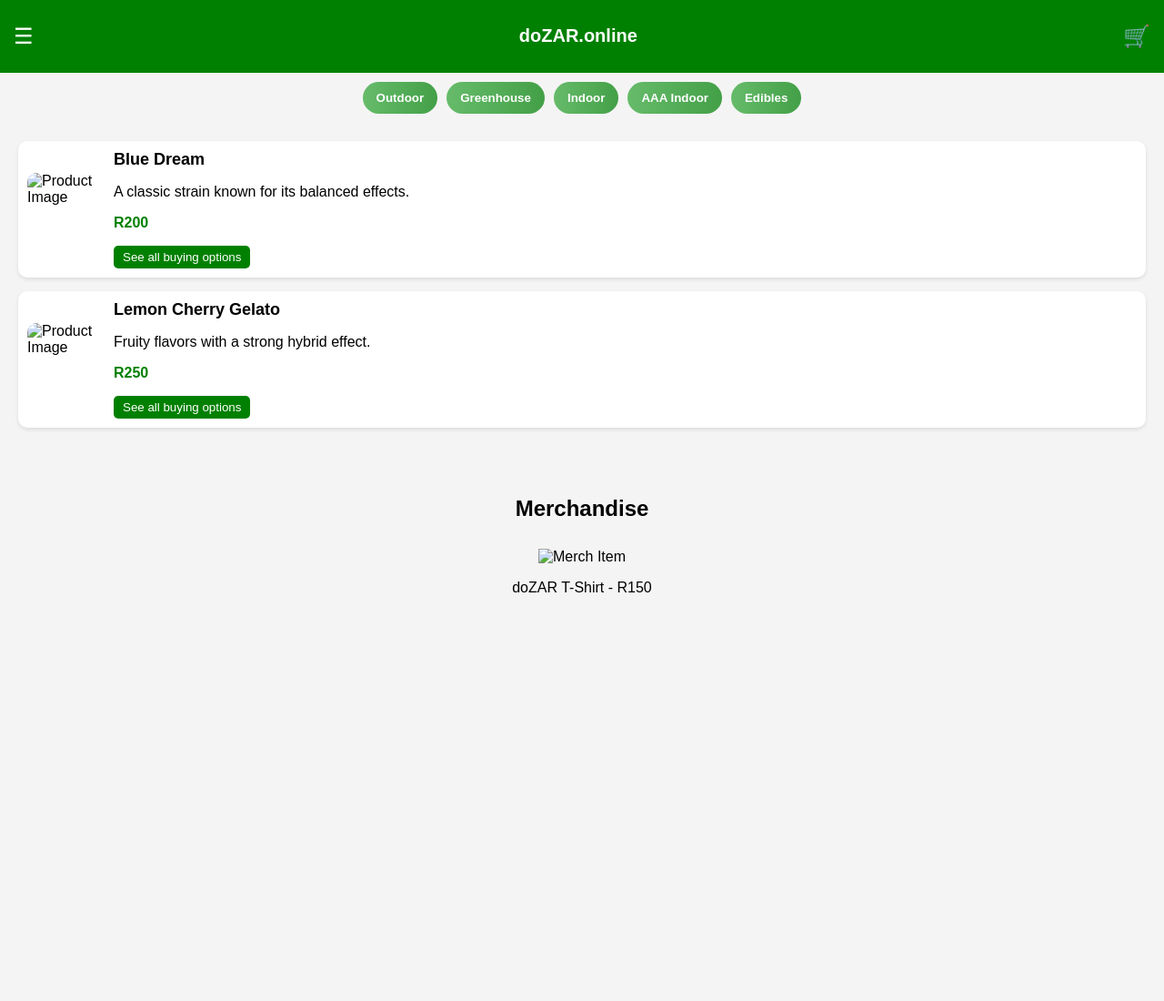
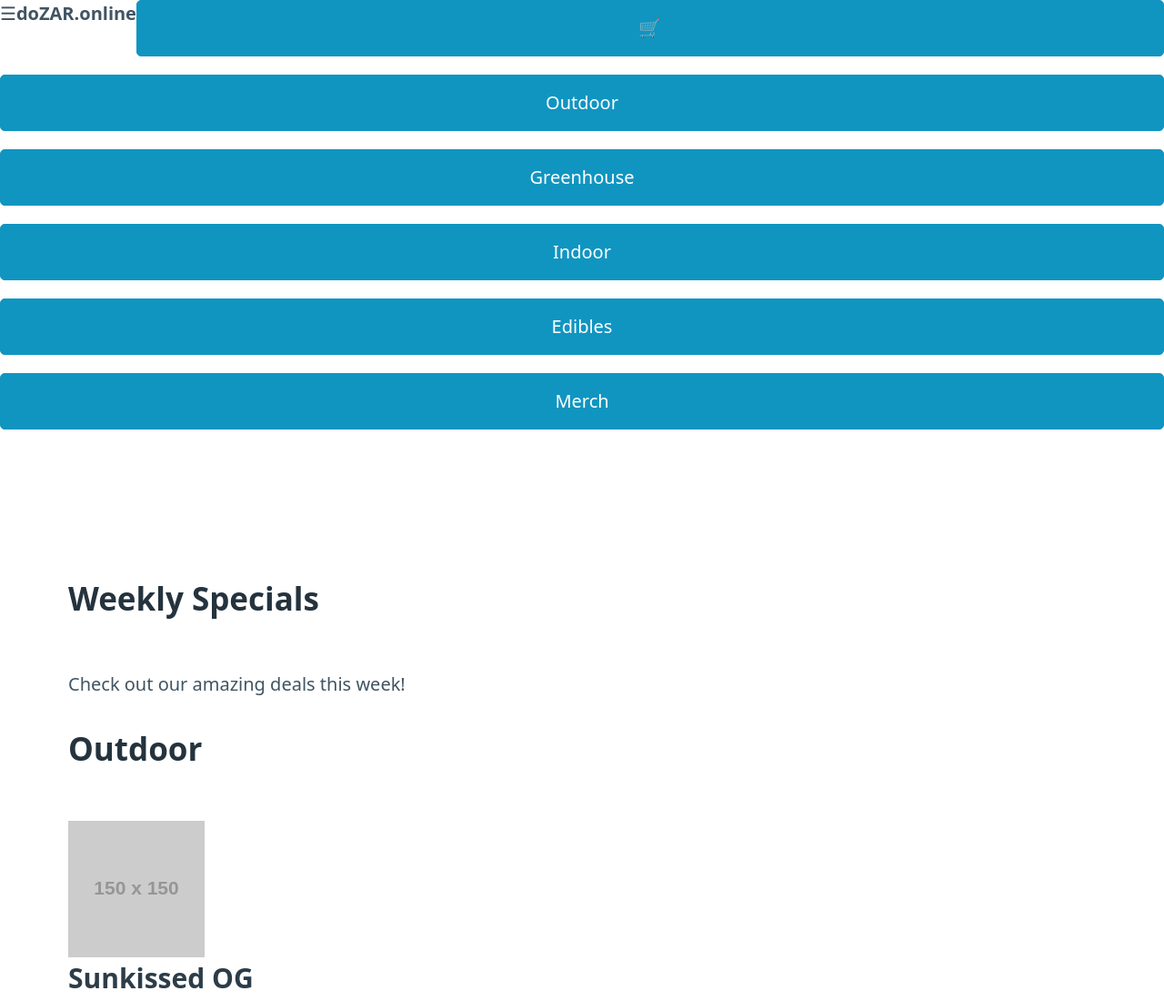
Before and after one commit to Bird-Mothusi-Gcinumuzi/https-birdgcinumuzimothusi.github.io-doZAR.online, a plain HTML site: page index.html in a window 1280 px wide. Shown: the top 1100 px of the page at 91% size. Before the commit the page ends 800 px from the top, so only its background shows below. Drawn offline with nearby package versions, Linux system fonts and the light colour scheme; placeholder pictures from the web are drawn by us.

Commit message:
Update index.html

```diff
--- a/index.html
+++ b/index.html
@@ -2,54 +2,71 @@
 <html lang="en">
 <head>
     <meta charset="UTF-8">
-    <meta name="viewport" content="width=device-width, initial-scale=1.0">
+    <meta name="viewport" content="width=device-width, initial-scale=1">
     <title>doZAR.online</title>
-    <link rel="stylesheet" href="style.css"> <!-- Ensuring stylesheet is linked properly -->
-    <script src="https://kit.fontawesome.com/a076d05399.js" crossorigin="anonymous"></script>
+    <link rel="stylesheet" href="https://cdn.jsdelivr.net/npm/@picocss/pico@1/css/pico.min.css">
+    <link rel="stylesheet" href="styles.css">
 </head>
 <body>
-    <header>
-        <div class="menu-icon">&#9776;</div>
-        <h1 class="logo">doZAR.online</h1>
-        <div class="cart-icon">&#128722;</div>
-    </header>
+    <nav>
+        <span class="menu-icon">☰</span>
+        <strong class="logo">doZAR.online</strong>
+        <button class="cart-button">🛒</button>
+    </nav>
 
     <section class="categories">
-        <button class="category">Outdoor</button>
-        <button class="category">Greenhouse</button>
-        <button class="category">Indoor</button>
-        <button class="category">AAA Indoor</button>
-        <button class="category">Edibles</button>
+        <button class="category outdoor">Outdoor</button>
+        <button class="category greenhouse">Greenhouse</button>
+        <button class="category indoor">Indoor</button>
+        <button class="category edibles">Edibles</button>
+        <button class="category merch">Merch</button>
     </section>
 
+    <main class="container">
+        <div class="banner">
+            <h2>Weekly Specials</h2>
+            <p>Check out our amazing deals this week!</p>
+        </div>
+
         <section class="products">
+            <h2>Outdoor</h2>
+            <div class="product-grid">
                 <div class="product-card">
-            <img src="product1.jpg" alt="Product Image">
+                    <img src="https://via.placeholder.com/150" alt="Sunkissed OG">
                     <div class="product-info">
-                <h2>Blue Dream</h2>
-                <p>A classic strain known for its balanced effects.</p>
-                <p class="price">R200</p>
-                <button class="buy-options">See all buying options</button>
+                        <h3>Sunkissed OG</h3>
+                        <p>Natural terpene profile with citrus and pine notes. 20% THC.</p>
+                        <button>See all buying options</button>
                     </div>
                 </div>
-
                 <div class="product-card">
-            <img src="product2.jpg" alt="Product Image">
+                    <img src="https://via.placeholder.com/150" alt="Mountain Berry">
                     <div class="product-info">
-                <h2>Lemon Cherry Gelato</h2>
-                <p>Fruity flavors with a strong hybrid effect.</p>
-                <p class="price">R250</p>
-                <button class="buy-options">See all buying options</button>
+                        <h3>Mountain Berry</h3>
+                        <p>Hybrid strain with 18% THC and 2% CBD. Berry and earth aroma.</p>
+                        <button>See all buying options</button>
+                    </div>
                 </div>
             </div>
         </section>
 
         <section class="merch">
             <h2>Merchandise</h2>
+            <div class="merch-grid">
                 <div class="merch-item">
-            <img src="shirt.jpg" alt="Merch Item">
-            <p>doZAR T-Shirt - R150</p>
+                    <img src="https://via.placeholder.com/100" alt="Heritage Hoodie">
+                    <h3>Heritage Hoodie</h3>
+                </div>
+                <div class="merch-item">
+                    <img src="https://via.placeholder.com/100" alt="Glass Collection">
+                    <h3>Glass Collection</h3>
+                </div>
             </div>
         </section>
+    </main>
+
+    <footer>
+        <p>&copy; 2025 doZAR.online. All rights reserved.</p>
+    </footer>
 </body>
 </html>
```
Lines whose indentation alone changed are shown as unchanged.
